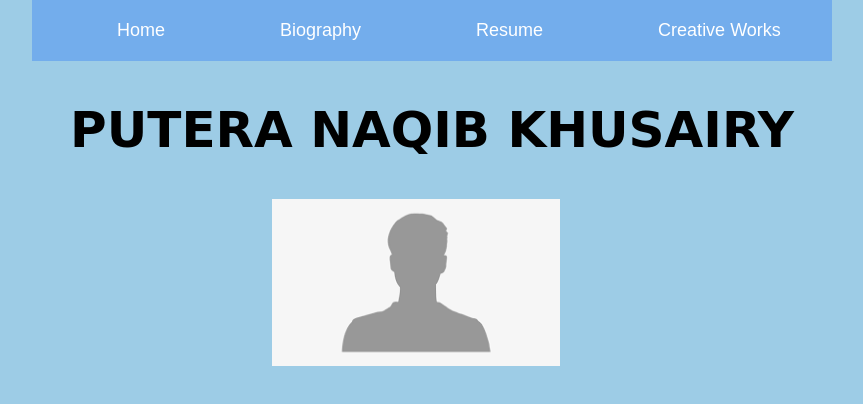
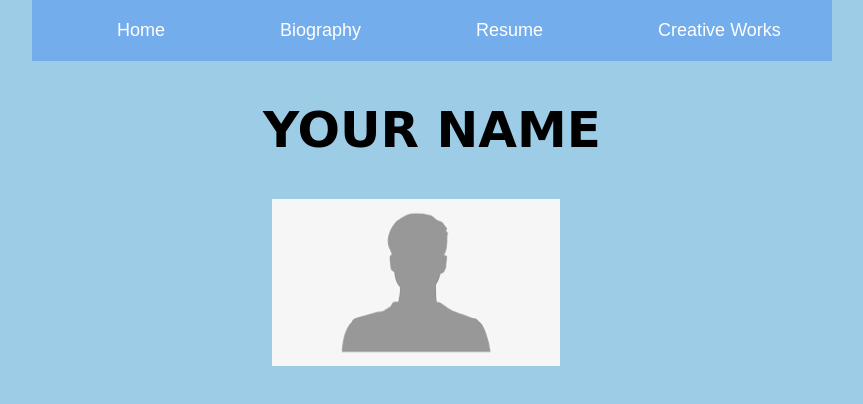
Before and after one commit to NaqibKhusairy/e-resume-html, a plain HTML site: page index.html in a window 1280 px wide. Shown: the whole page, without its empty margins (208-1071 px from the left). Drawn offline with Linux system fonts and the light colour scheme; a web font is replaced by a local one.

Commit message:
Update index.html

```diff
--- a/index.html
+++ b/index.html
@@ -2,7 +2,7 @@
 <html lang="en">
 	<head>
 		<meta charset="utf-8">
-		<title>Naqib Resume Website</title>
+		<title>My Resume Website</title>
 		<link href="css/portfolio-home.css" rel="stylesheet">
 		<script src="js/slideshow.js" defer></script>
 	</head>
@@ -24,7 +24,7 @@
 			</ul>
 		</nav>
 		<header>
-			<h1>PUTERA NAQIB KHUSAIRY</h1>
+			<h1>YOUR NAME</h1>
 		</header>
 		<div class="w3-content w3-section" style="max-width:500px">
 			<img class="myPhotos" src="img/IMG_4338.png" style="width:90%">
```
